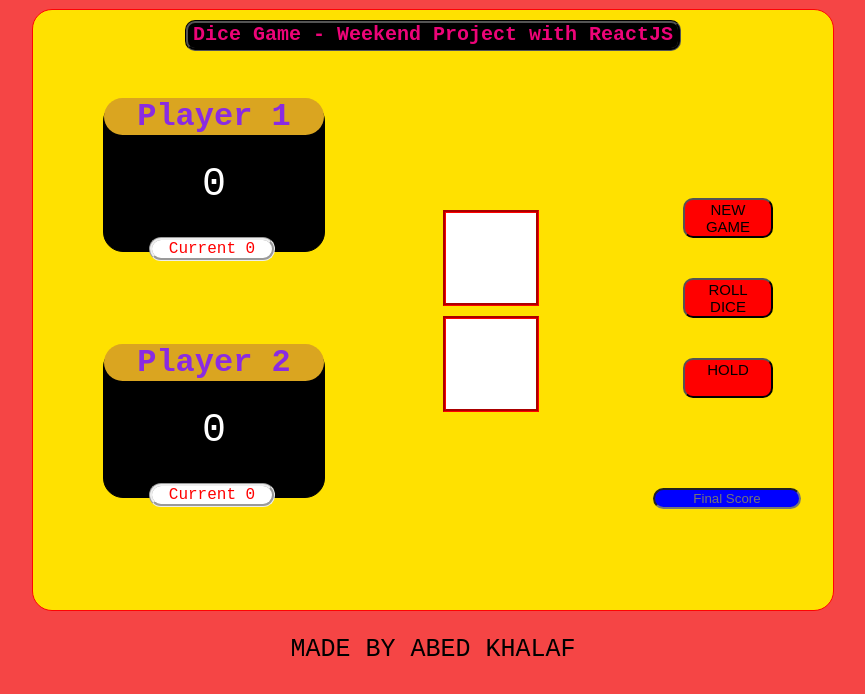
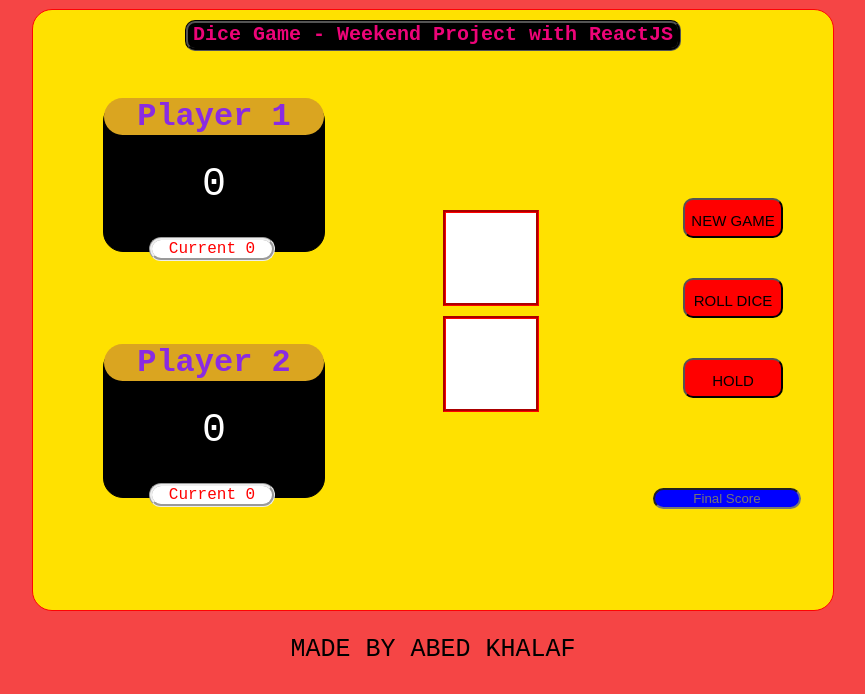
Before and after one commit to abedkhalaf8/DiceGame-weekend-project, a React (Create React App) app: page / in a window 1280 px wide. Shown: the top 694 px of the page, without its empty margins (207-1072 px from the left). Built offline with nearby package versions, Linux system fonts and the light colour scheme.

Commit message:
CSS BUTTON

```diff
--- a/src/component/Game_buttons.css
+++ b/src/component/Game_buttons.css
@@ -8,10 +8,11 @@ button {
     left: 650px;
     display: flex;
     margin-top: 40px;
-    width:90px;
+    width:100px;
     height: 40px;
     justify-content: center;
-    font-size: 15px
+    font-size: 15px;
+    line-height: 40px;
 
 }
 
--- a/src/component/Game_buttons.js
+++ b/src/component/Game_buttons.js
@@ -1,6 +1,7 @@
 import './Game_buttons.css'
 
 import React from 'react';
+
 class GameButtons extends React.Component {
    render() {
        return (
```
